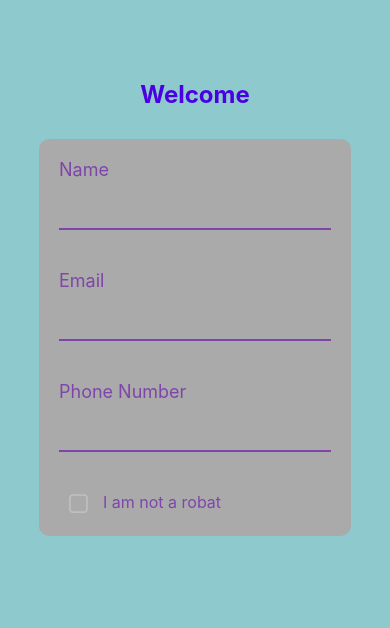
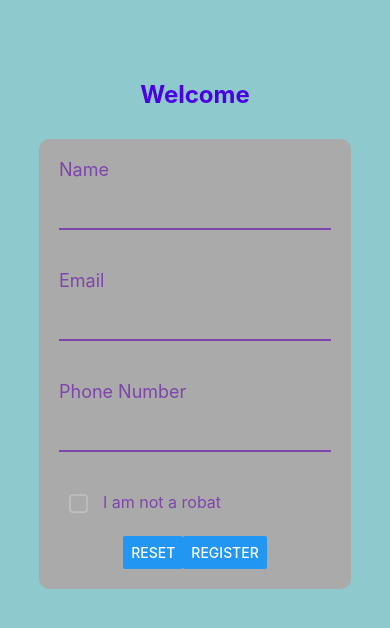
Before and after one commit to saraxixi/CS5520-Assignment-1, a React Native app: screen / in a window 390 px wide. Shown: the top 628 px of the page. Built offline with nearby package versions, Linux system fonts and the light colour scheme.

Commit message:
Update styling and layout, add input validation to Input component

```diff
--- a/App.js
+++ b/App.js
@@ -1,9 +1,20 @@
 import { StatusBar } from 'expo-status-bar';
-import { StyleSheet, Text, View } from 'react-native';
+import { StyleSheet, Text, View, Button } from 'react-native';
+import React, { useState } from 'react';
 import Input from './components/Input';
 import Checkbox from './components/Checkbox';
 
 export default function App() {
+  const [name, setName] = useState('');
+  const [email, setEmail] = useState('');
+  const [phone, setPhone] = useState('');
+
+  function clearInputs() {
+    setName('');
+    setEmail('');
+    setPhone('');
+  }
+
   return (
     <View style={styles.background}>
       {/* Header */}
@@ -11,14 +22,29 @@ export default function App() {
 
       {/* Form Container */}
       <View style={styles.container}>
-        <Input title="Name" shouldFocus={false}/>
-        <Input title="Email" shouldFocus={false}/>
-        <Input title="Phone Number" shouldFocus={false}/>
+        <Input title="Name" value={name} onChangeText={setName} shouldFocus={false}/>
+        <Input title="Email" value={email} onChangeText={setEmail} shouldFocus={false}/>
+        <Input title="Phone Number" value={phone} onChangeText={setPhone} shouldFocus={false}/>
+
+        {/* Checkbox for robat */}
         <Checkbox/>
+
+        {/* Reset and Register Button */}
+        <View style={styles.buttonContainer}>
+          <Button
+            title="Reset"
+            onPress={clearInputs}
+          />
+          <Button
+            title="Register"
+            onPress={() => {}}
+          />
+        </View>
+
       </View>
       <StatusBar style="auto" />
 
-      {/* Checkbox for robat */}
+
     </View>
   );
 }
@@ -48,4 +74,10 @@ const styles = StyleSheet.create({
     textAlign: 'center',
     marginTop: 80,
   },
+
+  buttonContainer: {
+    flexDirection: 'row',
+    justifyContent: 'center',
+    marginTop: 20,
+  }
 });
--- a/components/Input.js
+++ b/components/Input.js
@@ -1,8 +1,7 @@
 import { StyleSheet, Text, View, TextInput } from 'react-native'
-import React, { useState } from 'react'
+import React, { useEffect, useState } from 'react'
 
-export default function Input({title, shouldFocus}) {
-  const[text, setText] = useState('');
+export default function Input({ title, value, onChangeText, shouldFocus }) {
   const[messages, setMessages] = useState('');
   const[isFocused, setIsFocused] = useState(false);
 
@@ -20,36 +19,33 @@ export default function Input({title, shouldFocus}) {
     return false;
   }
 
-  function updateText(changeText) {
-    setText(changeText);
-
-    if (validateInput(title, changeText)) {
-      setMessages('');
-    } else {
-      setMessages('Please enter a valid ' + title.toLowerCase());
-    }
-  }
+  useEffect(() => {
+    if (!validateInput(title, value) && isFocused) {
+        setMessages('Please enter a valid ' + title.toLowerCase());
+      } else {
+        setMessages('');
+      }
+    }, [value, isFocused]);
 
   function handleBlur() {
     setIsFocused(false);
+    if (!validateInput(title, value)) {
+      setMessages(`Please enter a valid ${title.toLowerCase()}`);
+    }
   }
 
   function handleFocus() {
     setIsFocused(true);
-    if (!validateInput(title, text)) {
-      setMessages('Please enter a valid ' + title.toLowerCase());
-    } else {
-      setMessages('');
-    }
   }
 
   return (
     <View style={styles.container}>
       <Text style={styles.title}>{title}</Text>
-      <TextInput style={styles.input}
+      <TextInput
+        style={styles.input}
         keyboardType = 'default'
-        value = {text}
-        onChangeText = {updateText}
+        value = {value}
+        onChangeText = {onChangeText}
         onFocus={handleFocus}
         onBlur={handleBlur}
         autoFocus={shouldFocus}
```
